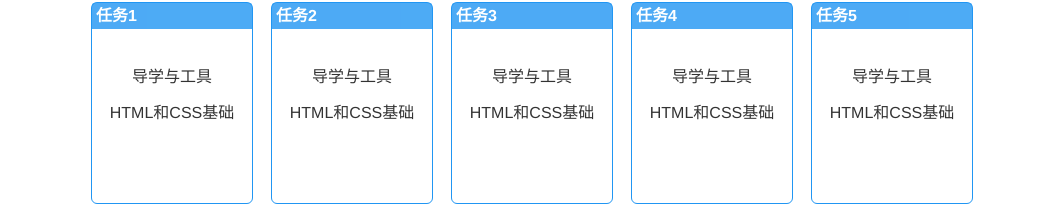
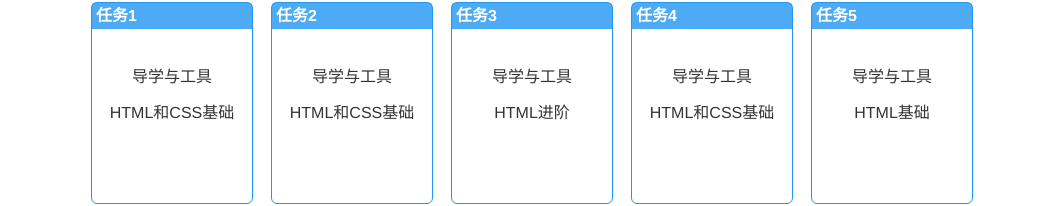
Before and after one commit to dian17/dian17, a plain HTML site: page html/course.html in a window 1280 px wide. Shown: the part 233-439 px from the top of the page, without its empty margins (108-1163 px from the left). Drawn offline with Linux system fonts and the light colour scheme.

Commit message:
简单改动
测试简单改动

```diff
--- a/html/course.html
+++ b/html/course.html
@@ -56,7 +56,7 @@
                         <h4>任务3</h4>
                         <div class="li-text">
                             <p>导学与工具</p>
-                            <p>HTML和CSS基础</p>
+                            <p>HTML进阶</p>
                         </div>
                     </li>
                     <li>
@@ -70,7 +70,7 @@
                         <h4>任务5</h4>
                         <div class="li-text">
                             <p>导学与工具</p>
-                            <p>HTML和CSS基础</p>
+                            <p>HTML基础</p>
                         </div>
                     </li>
                 </ul>
```
